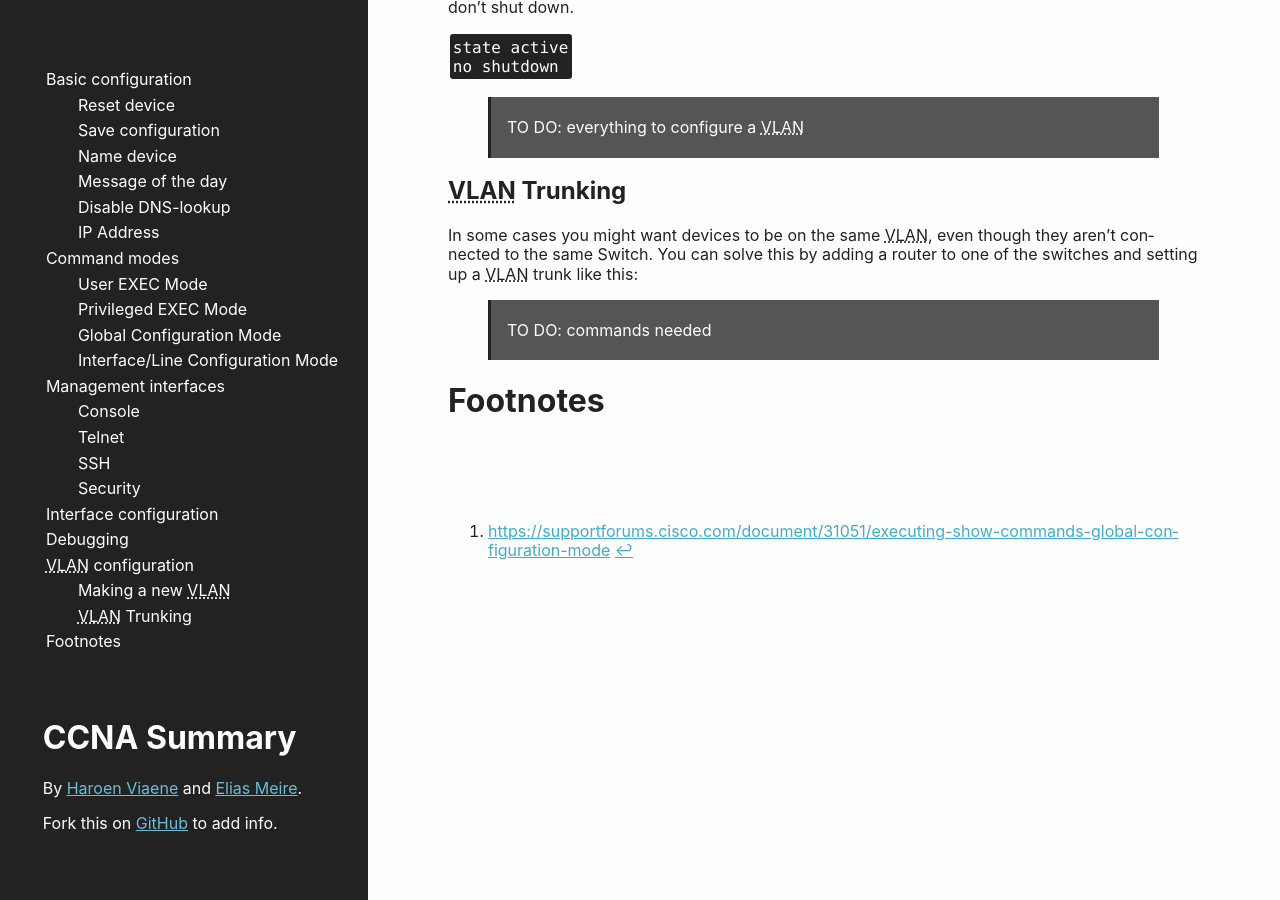
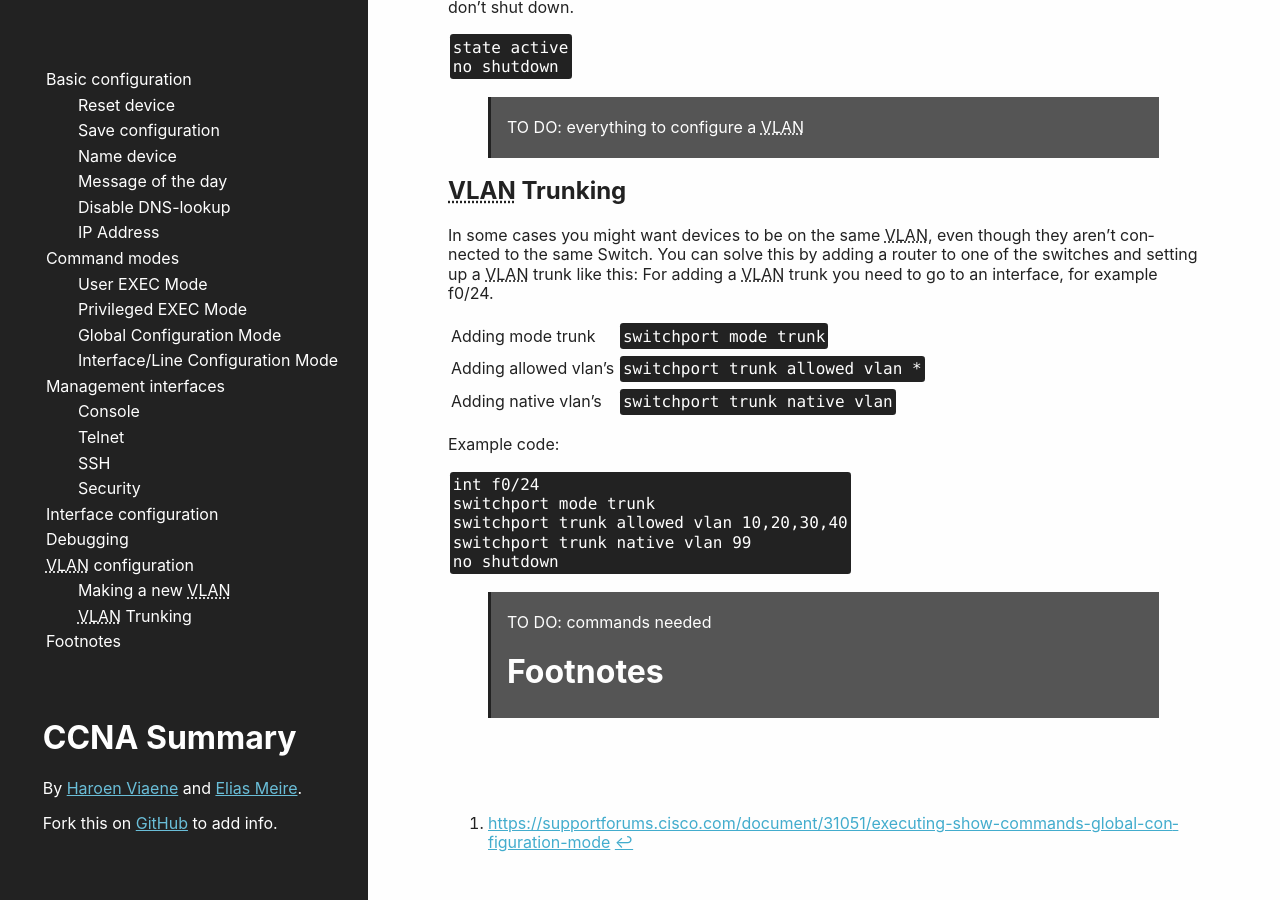
Before and after one commit to Haroenv/ccna, a Jekyll site: the page built from index.md, in a window 1280 px wide and 900 px high, scrolled down 4492 px. Built offline with Jekyll 4.4.1, drawn with Linux system fonts in a browser that asks for light colours.

Commit message:
Trunking

```diff
--- a/index.md
+++ b/index.md
@@ -203,9 +203,22 @@ no shutdown
 ## VLAN Trunking
 
 In some cases you might want devices to be on the same VLAN, even though they aren't connected to the same Switch. You can solve this by adding a router to one of the switches and setting up a VLAN trunk like this:
+For adding a VLAN trunk you need to go to an interface, for example f0/24.
+
+Adding mode trunk | `switchport mode trunk`
+Adding allowed vlan's | `switchport trunk allowed vlan *`
+Adding native vlan's | `switchport trunk native vlan `
+
+Example code:
+~~~
+int f0/24
+switchport mode trunk
+switchport trunk allowed vlan 10,20,30,40
+switchport trunk native vlan 99
+no shutdown
+~~~
 
 > TO DO: commands needed
-
 # Footnotes
 
 [^1]: <https://supportforums.cisco.com/document/31051/executing-show-commands-global-configuration-mode>
```
